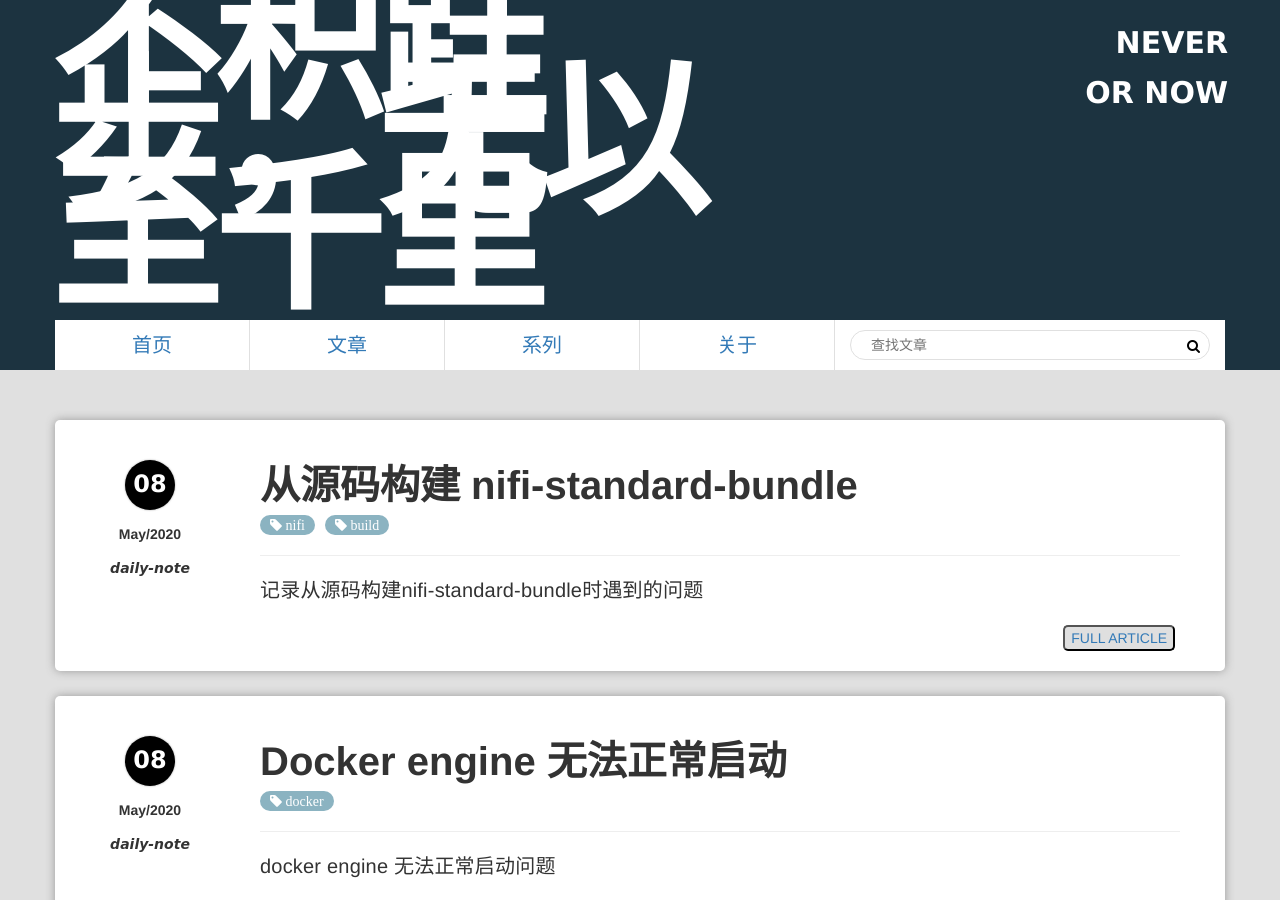
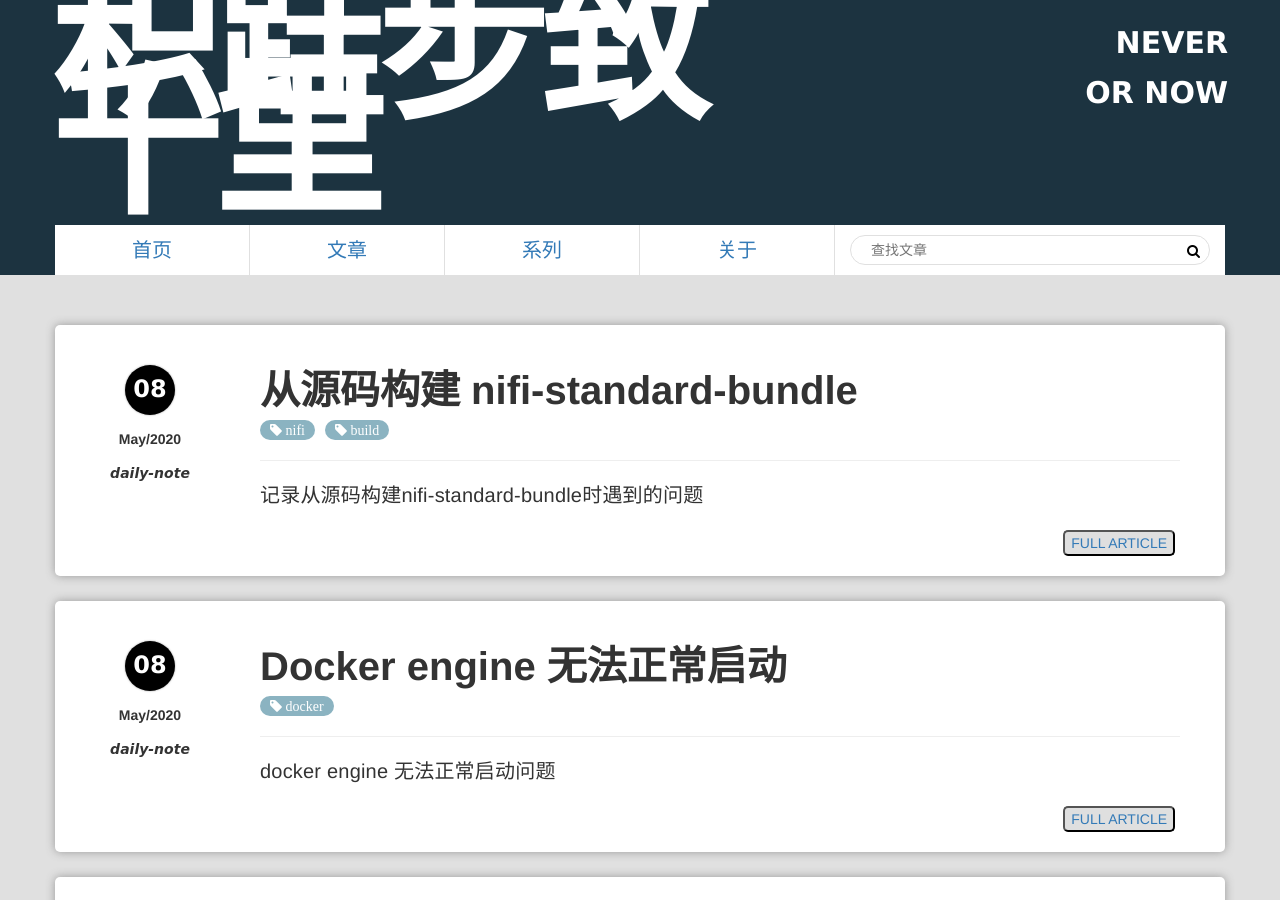
Before and after one commit to dophinlife/dophinlife.github.io, a Jekyll site: the page built from index.html, in a window 1280 px wide and 900 px high. Built offline with Jekyll 4.4.1, drawn with Linux system fonts in a browser that asks for light colours; the list of posts is cut into pages by our own code.

Commit message:
micro modify

```diff
--- a/_config.yml
+++ b/_config.yml
@@ -20,7 +20,7 @@ permalink: /:categories/:title
 excerpt_separator: "[-----]"
 
 url: https://dophinlife.github.io/ # Required: replace this with your domain
-name: "不积跬步，无以至千里" # Required: will be displayed on every page's header
+name: "积跬步致千里" # Required: will be displayed on every page's header
 title: "Dophinlife's personal blog" # Required: site's default title
 shout: # Required: **TWO** lines, will be displayed on page's header.
   - NEVER
```
